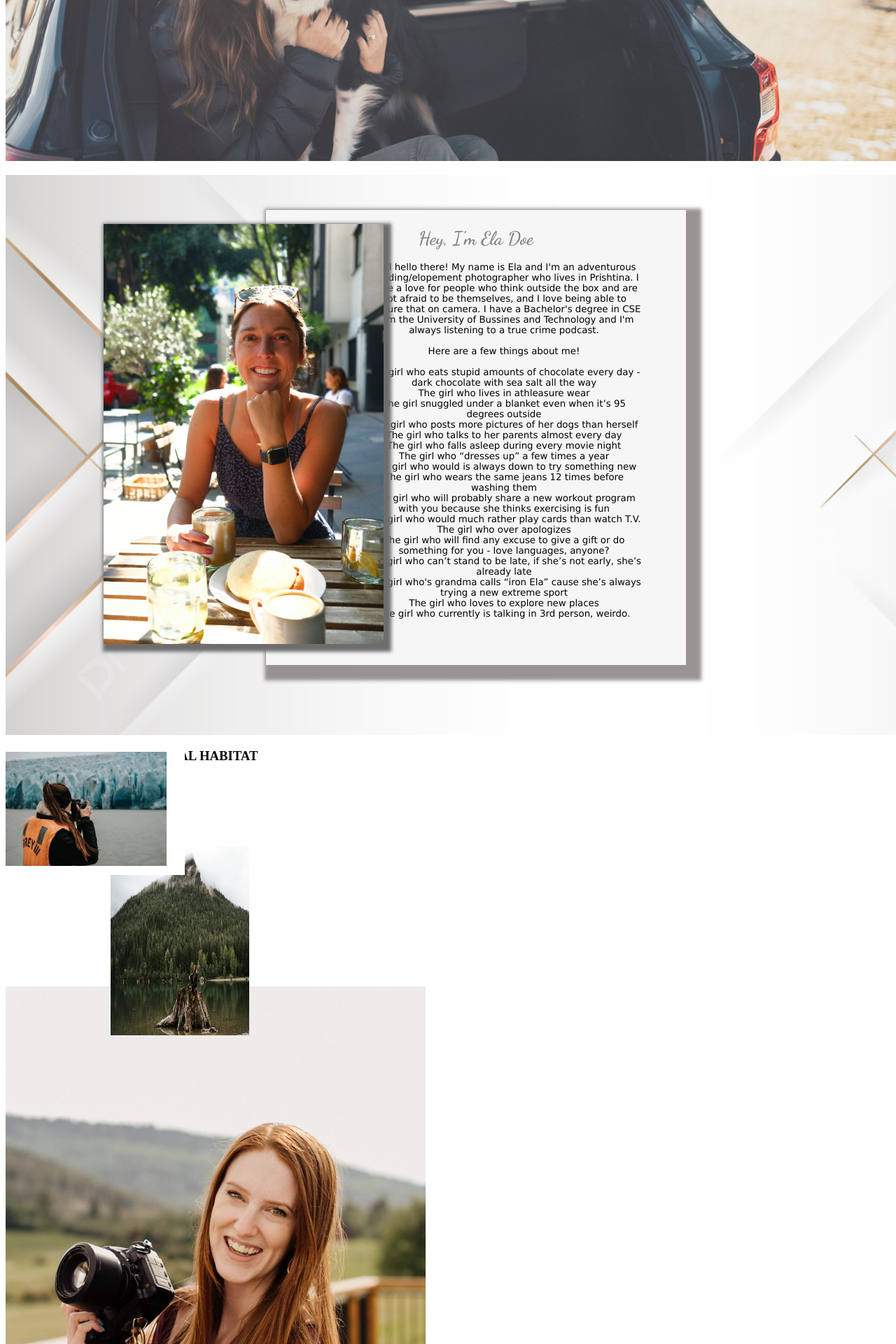
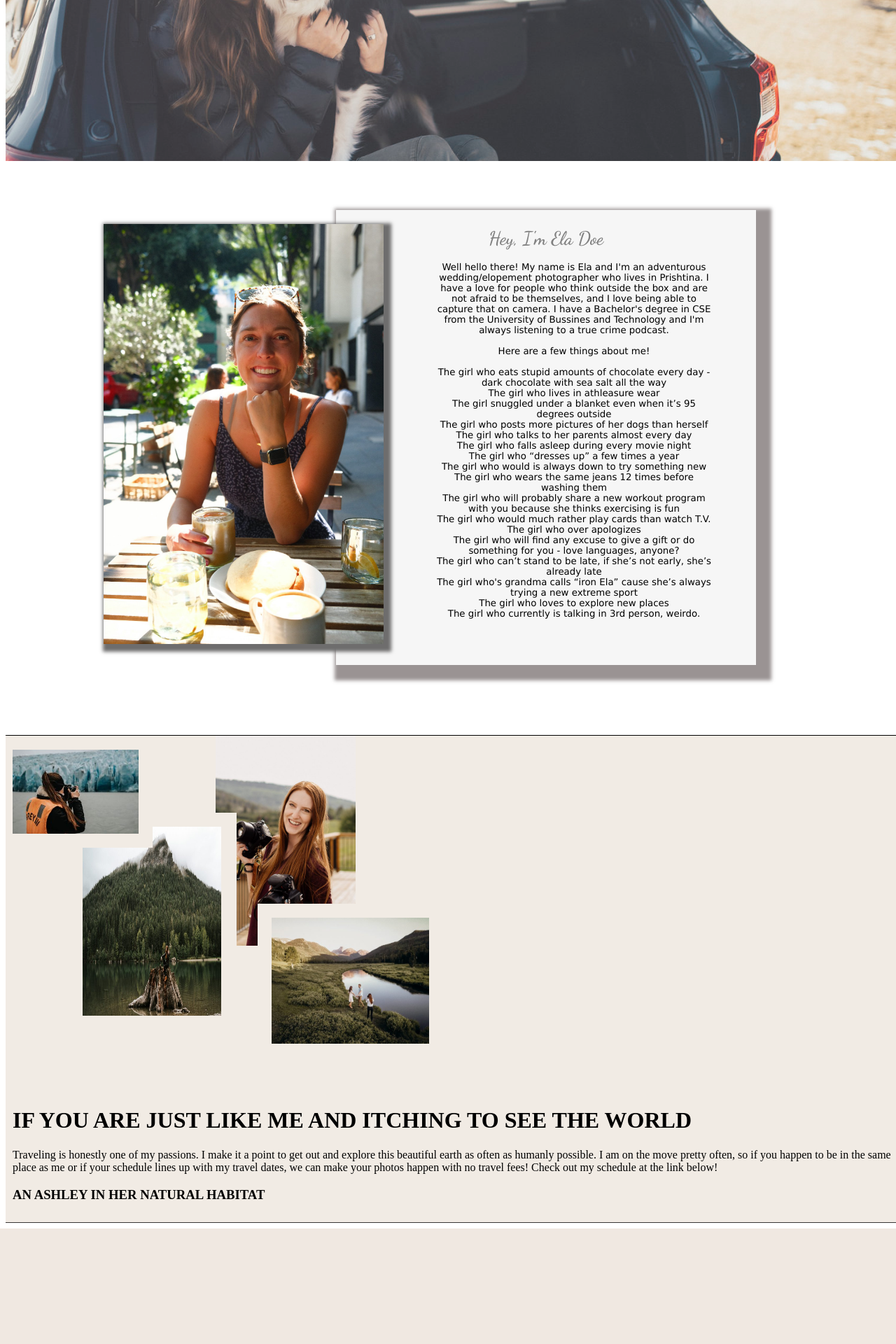
Before and after one commit to drenushashoshi/Photographer-Website, a PHP site: page /About.html in a window 1280 px wide. Shown: the part 378-2298 px from the top of the page at 70% size. After the commit the page ends 2133 px from the top, so only its background shows below. Run offline with PHP 8.4, Linux system fonts and the light colour scheme.

Commit message:
Fixed the "travel" part of the About.css

```diff
--- a/About.html
+++ b/About.html
@@ -82,7 +82,7 @@
         </div>
 
         <div class="travel">
-            <h3>AN ASHLEY IN HER NATURAL HABITAT</h3>
+
             <div class="t1"><img src="About_Pictures/Travel1.jpg" alt=""></div>
             <div class="t2"><img src="About_Pictures/Travel2.jpg" alt=""></div>
             <div class="t3"><img src="About_Pictures/Travel3.jpg" alt=""></div>
@@ -95,6 +95,7 @@
                 me or if your schedule lines up with my travel dates, we can make your photos happen with no travel
                 fees! Check out my schedule at the link below!
             </p>
+            <h3>AN ASHLEY IN HER NATURAL HABITAT</h3>
         </div>
 
 
--- a/about.css
+++ b/about.css
@@ -71,8 +71,9 @@ header img {
 }
 
 .abm {
-    background-image: url(About_Pictures/Wallpaper.png);
-    background-size: cover;
+  /** background-image: url(About_Pictures/Wallpaper.png);
+    background-size: cover;*/
+    background-color: white;
     display: flex;
     width: 100%;
     height: 800px;
@@ -106,7 +107,7 @@ header img {
     margin-right: 200px;
     box-shadow: 10px 10px 5px 12px rgba(136, 128, 128, 0.849);
     position: absolute;
-    right: 100px;
+    right: 0px;
     z-index: 1;
 }
 
@@ -122,27 +123,30 @@ header img {
     display: block;
     position: relative;
     width: 100%;
+    background-color: #F1EBE4;
+    border-top: 1px solid black;
+    border-bottom: 1px solid rgb(56, 53, 53);
+    padding: 10px;
 }
 
 .t1 {
     display: flex;
     position: absolute;
-    height: 10%;
-    width: 20%;
-    top: 0;
-    left: 0;
+    height: 150px;
+    width: 200px;
     z-index: 3;
     overflow-y: hidden;
-    background-color: white;
+    background-color: #F1EBE4;
 }
 
 .t1 img {
     display: flex;
     position: absolute;
-    top: 5px;
+    top: 10px;
     left: 0;
+    margin-bottom: 10px ;
     width: 90%;
-    height: 90%;
+    height: 80%;
     z-index: 3;
 }
 
@@ -152,17 +156,50 @@ header img {
     width: 220px;
     position: relative;
     top: 100px;
-    left: 150px;
+    left: 100px;
     overflow: hidden;
     z-index: 2;
+    background-color: #F1EBE4;
 }
 
 .t2 img {
     display: flex;
     position: relative;
-    top: 0;
+    top: 20px;
     left: 0;
     width: 90%;
     height: 90%;
     z-index: 2;
 }
+
+.t3 {
+    display: flex;
+    position: absolute;
+    height: 300px;
+    width: 250px;
+    top: 0;
+    left: 300px;
+    z-index: 1;
+    overflow: hidden;
+}
+
+.t4 {
+    display: flex;
+    height: 200px;
+    width: 250px;
+    position: relative;
+    top: -70px;
+    left: 350px;
+    overflow: hidden;
+    z-index: 2;
+    background-color: #F1EBE4;
+}
+.t4 img {
+    display: flex;
+    position: relative;
+    top: 20px;
+    left: 20px;
+    width: 90%;
+    height: 90%;
+    z-index: 2;
+}
```
